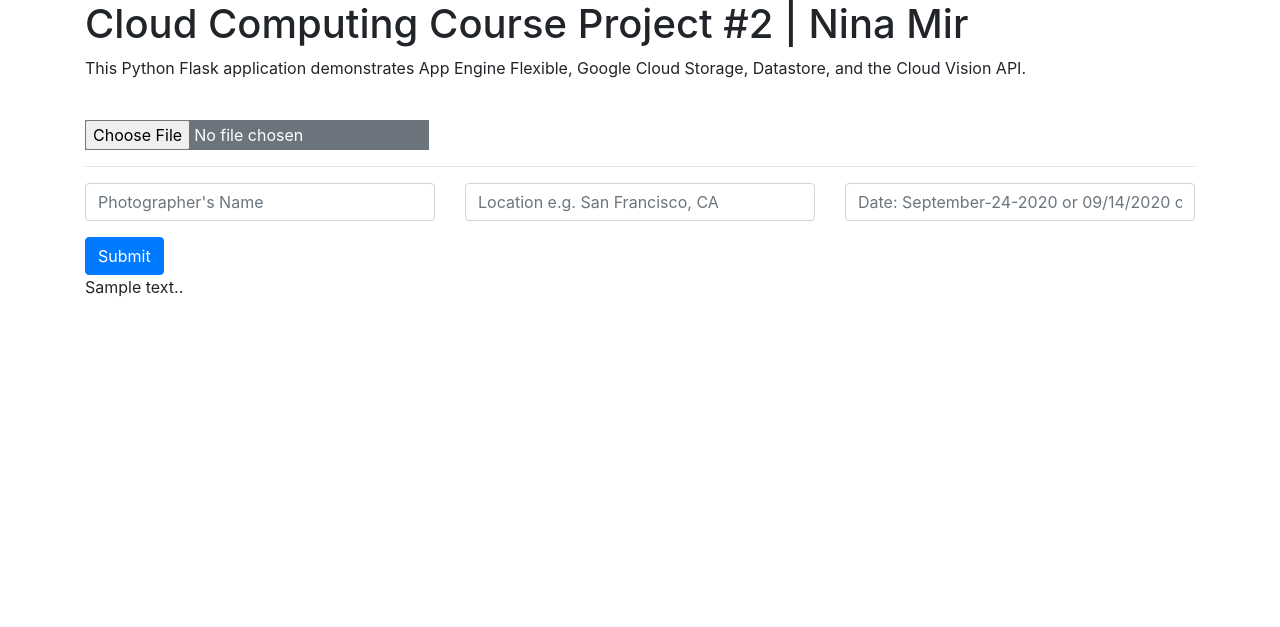
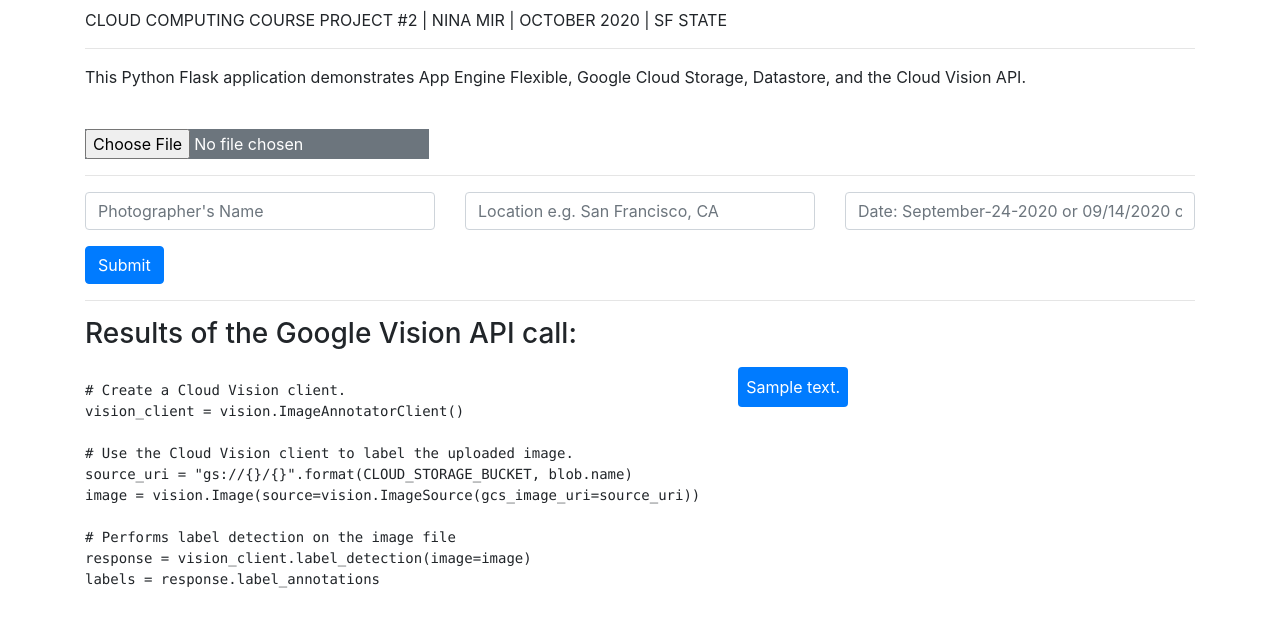
Before and after one commit to nina-mir/photo_book_google_app_engine, a Flask app: template templates/homepage.html in a window 1280 px wide. Shown: the part 56-683 px from the top of the page. Run offline with Flask 2, Linux system fonts and the light colour scheme; the template is opened without the code that fills it: most values are stand-ins (such as "Sample title", 1, 10 or a date in 2020); some libraries are stand-ins or nearby versions.

Commit message:
output of vision API added to the homepage + code snippet

```diff
--- a/templates/homepage.html
+++ b/templates/homepage.html
@@ -2,9 +2,10 @@
 
 {% block content %}
 
-    <h1>Cloud Computing Course Project #2 | Nina Mir </h1>
+    <h1> </h1>
 
-    <p>This Python Flask application demonstrates App Engine Flexible, Google Cloud
+    <p class="text-uppercase">Cloud Computing Course Project #2 | Nina Mir | October 2020 | SF State <hr>
+      This Python Flask application demonstrates App Engine Flexible, Google Cloud
     Storage, Datastore, and the Cloud Vision API.</p>
 
     <br>
@@ -30,9 +31,31 @@
         <input class="btn btn-primary" type="submit" name="submit" value="Submit">
       </form>
       <div>
-        {% for label in labels %}
-          <p>{{label['description']}}.</p>
-        {% endfor %}
+        {% if labels %}
+          <hr>
+          <h3 class="d-inline-block">Results of the Google Vision API call: </h3>
+          <div class="row">
+            <div class="col">
+              <pre><code>
+# Create a Cloud Vision client.
+vision_client = vision.ImageAnnotatorClient()
+
+# Use the Cloud Vision client to label the uploaded image.
+source_uri = "gs://{}/{}".format(CLOUD_STORAGE_BUCKET, blob.name)
+image = vision.Image(source=vision.ImageSource(gcs_image_uri=source_uri))
+
+# Performs label detection on the image file
+response = vision_client.label_detection(image=image)
+labels = response.label_annotations
+              </code></pre>
+            </div>
+            <div class="col">
+              {% for label in labels %}
+                <p class="rounded d-inline-block p-2 m-2 bg-primary text-white">{{label['description']}} </p>
+              {% endfor %}
+            </div>
+          </div>
+        {% endif %}
       </div>
 
 {% endblock %}
```
